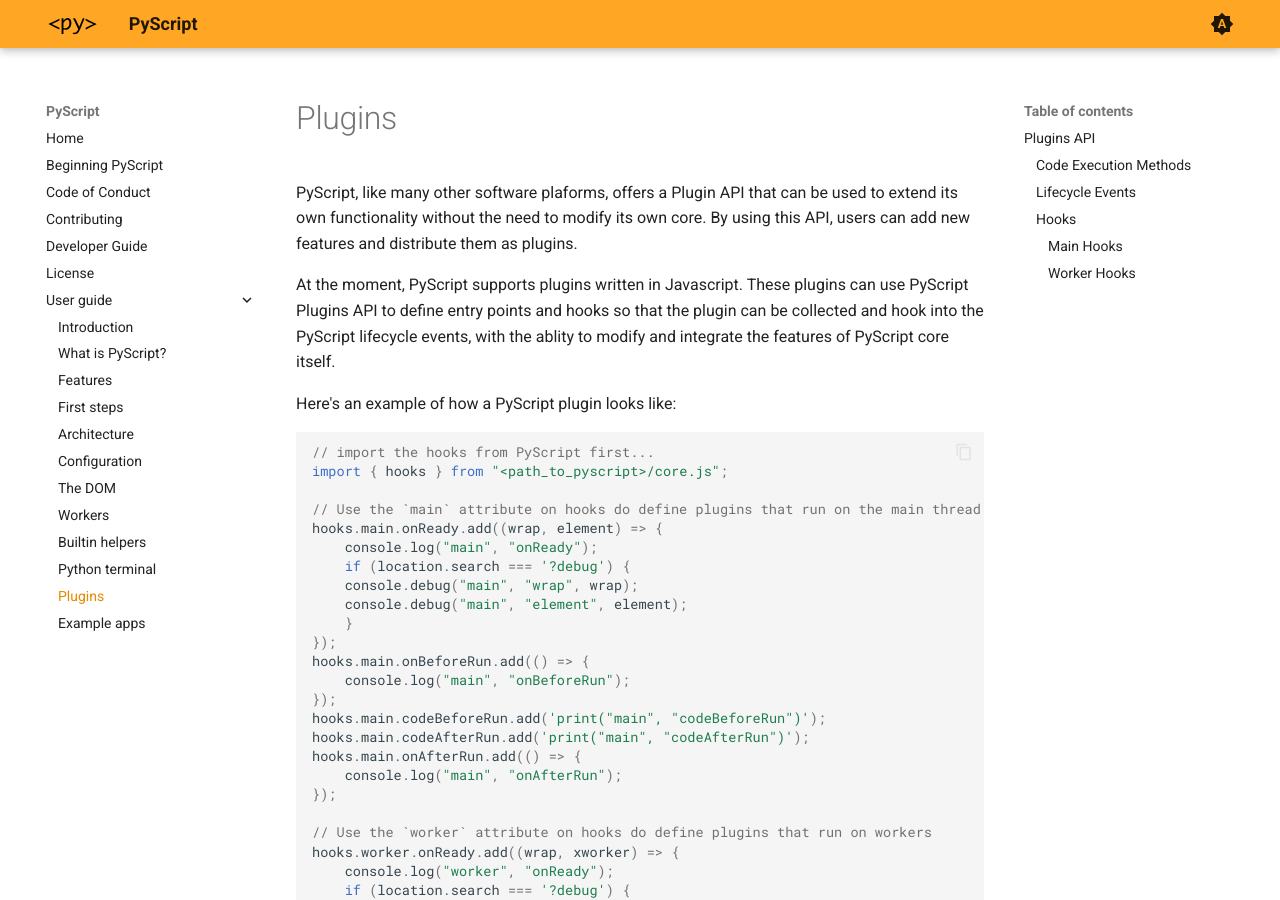
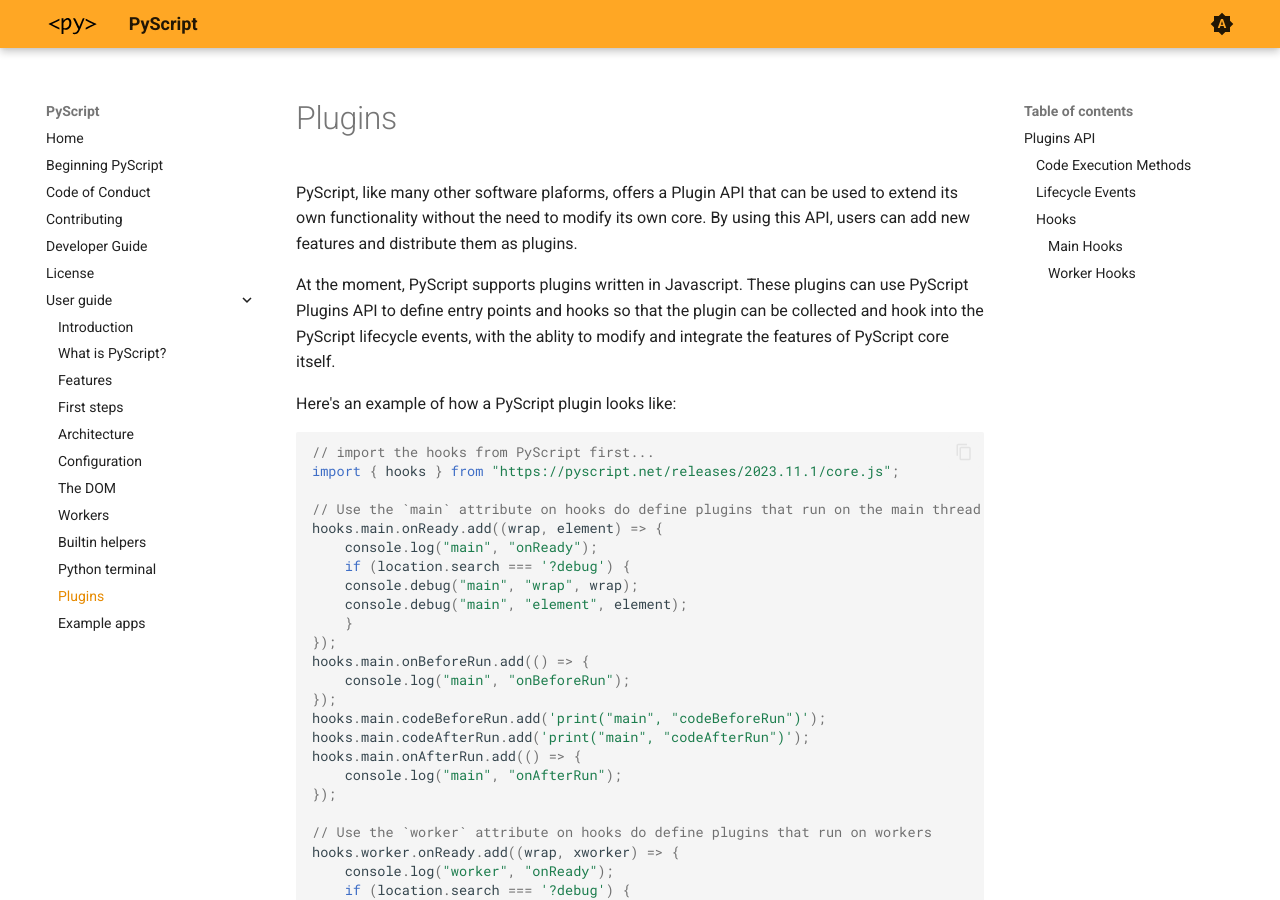
Before and after one commit to pyscript/docs, an MkDocs documentation site: the page built from docs/user-guide/plugins.md, in a window 1280 px wide and 900 px high. Built offline with MkDocs 1.6.1 and Material for MkDocs 9.7.7, drawn with Linux system fonts in a browser that asks for light colours; the version menu is left out; part of the change alters nothing that is shown.

Commit message:
change path to the actuall CDN path

````diff
--- a/docs/user-guide/plugins.md
+++ b/docs/user-guide/plugins.md
@@ -14,7 +14,7 @@ Here's an example of how a PyScript plugin looks like:
 
 ```js
 // import the hooks from PyScript first...
-import { hooks } from "<path_to_pyscript>/core.js";
+import { hooks } from "https://pyscript.net/releases/2023.11.1/core.js";
 
 // Use the `main` attribute on hooks do define plugins that run on the main thread
 hooks.main.onReady.add((wrap, element) => {
````
